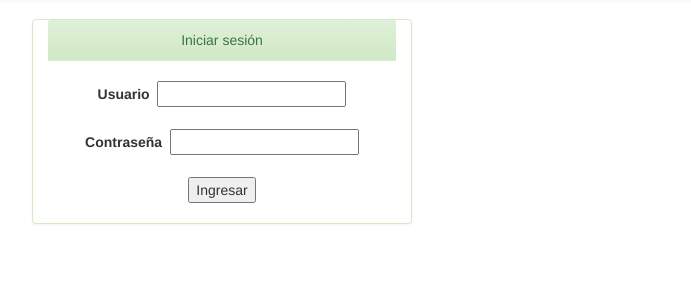
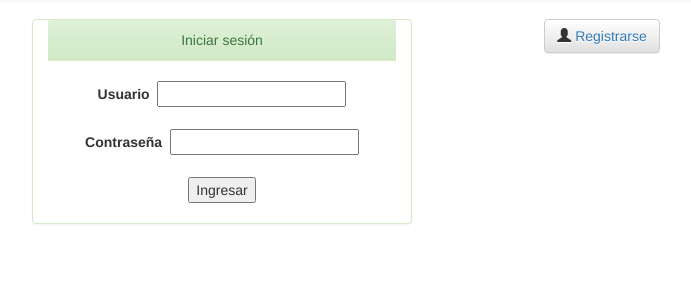
Before and after one commit to ivalvarad/Agenda, a CakePHP app: the page made by app/View/Users/login.ctp in a window 1280 px wide. Shown: the part 51-351 px from the top of the page, without its empty margins (413-1104 px from the left). Run offline with PHP 8.4 and a stand-in for CakePHP, Linux system fonts and the light colour scheme; the template is opened without the code that fills it, so the values that code supplies are empty; form fields are guessed from the names that the template uses; some libraries are stand-ins or nearby versions.

Commit message:
Boton de registrase en login

```diff
--- a/app/View/Users/login.ctp
+++ b/app/View/Users/login.ctp
@@ -21,7 +21,13 @@
 				<br/>
 			</div>
 		</div>
+		<div class="col-sm-4">
+			<button type="button" class="btn btn-default">
+				<span class="glyphicon glyphicon-user" aria-hidden="true"></span>
+				<?php echo $this->Html->link(__('Registrarse'), array('action' => 'add')); ?>
+			</button>
+
+		</div>
 	</div>
-	<div class="col-sm-4">
-	</div>
+
 </div>
```
